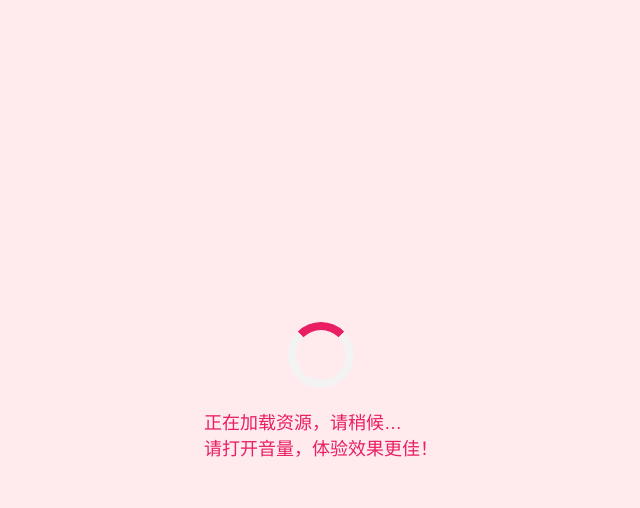
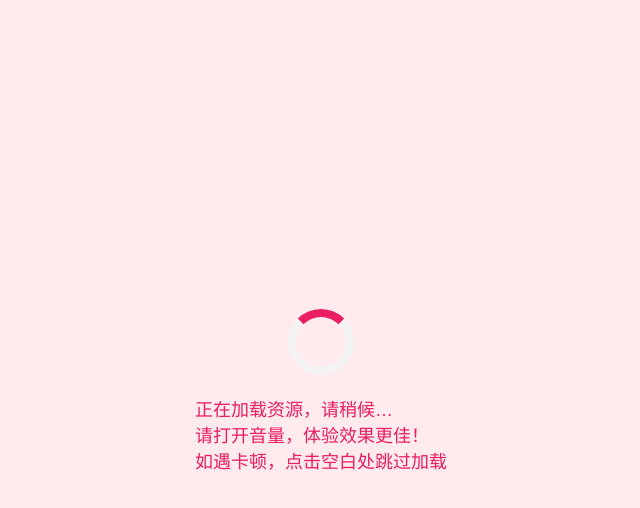
Before and after one commit to LinXiaoDong688/tgpage, a plain HTML site: page index.html in a window 1280 px wide. Shown: the whole page, without its empty margins (319-959 px from the left). Drawn offline with Linux system fonts and the light colour scheme.

Commit message:
index.html

```diff
--- a/index.html
+++ b/index.html
@@ -177,7 +177,7 @@
 <body style="background-color: #ffebee;">
     <div id="loading">
         <div class="loader"></div>
-        <p>正在加载资源，请稍候…<br>请打开音量，体验效果更佳！</p>
+        <p>正在加载资源，请稍候…<br>请打开音量，体验效果更佳！<br>如遇卡顿，点击空白处跳过加载</p>
     </div>
     <audio id="bgm1" preload="auto">
         <source src="sweet_bgm.mp3" type="audio/mpeg">
```
